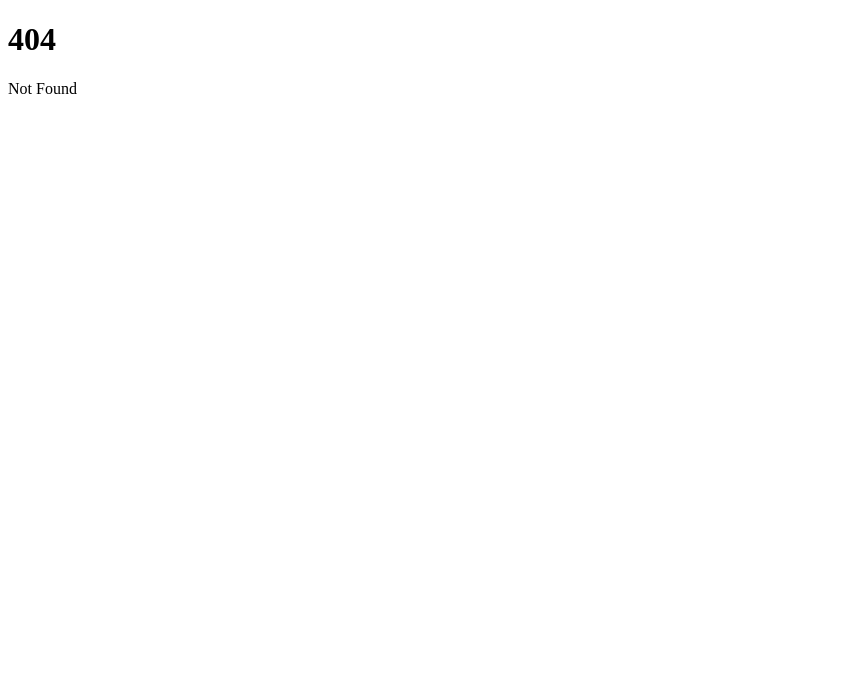
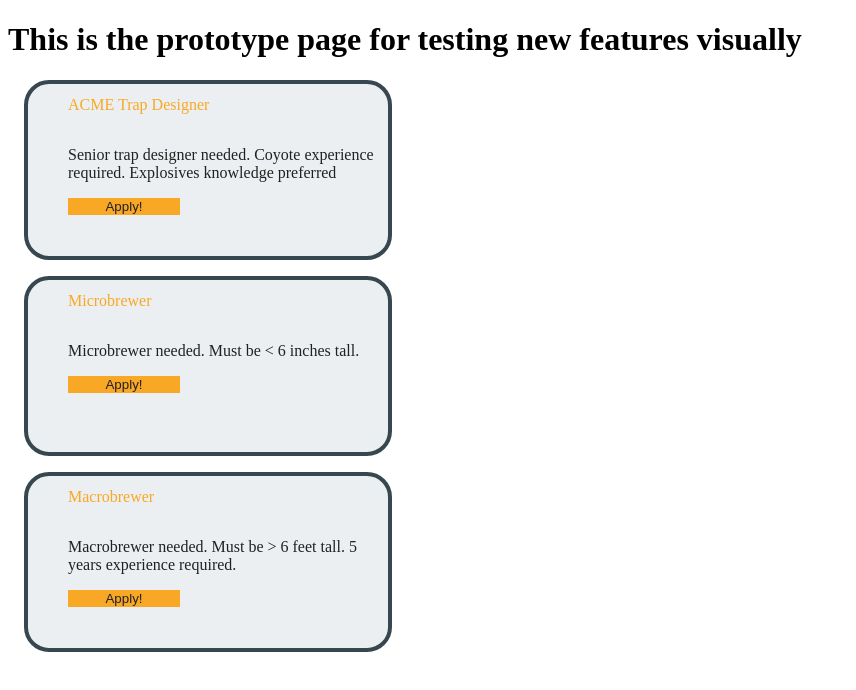
Before and after one commit to Tobybsmith/SOEN341, a SvelteKit app in the folder outlined/: page /prototyping in a window 1280 px wide. Before the commit this address had no page. Shown: the top 690 px of the page, without its empty margins (0-856 px from the left). Built offline with nearby package versions, Linux system fonts and the light colour scheme.

Commit message:
Added prototyping page

```diff
--- /dev/null
+++ b/outlined/src/components/post/PostInList.svelte
@@ -0,0 +1,68 @@
+<!--
+    Create a div to contain everything
+-->
+
+<script>
+    export let title = "null"
+    export let description = "null"
+    export let job_id = -1
+
+    function HandleClick()
+    {
+        //Get clicked button ID - go to apply page with that data loaded
+        console.log("Clicked Apply!");
+        console.log(job_id);
+    }
+</script>
+
+<style lang="scss">
+    :root
+    {
+        --corner-curve: 25px;
+        --main-color: #eceff1;
+        --sec-color: #37474f;
+        --main-text: #212121;
+        --main-high: #f9a825;
+    }
+    .outer-container
+    {
+        background-color: var(--main-color);
+        height: 10rem;
+        width: 20rem;
+        margin: 1rem;
+        border-radius: var(--corner-curve);
+        display: flex;
+        flex-direction: column;
+        padding-left: 2.5rem;
+        padding-top: 0.75rem;
+        border: 0.25rem solid var(--sec-color);
+        color: var(--main-text);
+        .title
+        {
+            color: var(--main-high);
+        }
+        .description
+        {
+            padding-top: 2rem;
+        }
+        .apply-button
+        {
+            margin-top: 1rem;
+            width: 7rem;
+            border: none;
+            background-color: var(--main-high);
+            color: var(--main-text);
+        }
+        .apply-button:hover
+        {
+            background-color: var(--main-text);
+            color: var(--main-high);
+        }
+    }
+</style>
+
+<div class="outer-container">
+    <div class="title" id='title-text'>{title}</div>
+    <div class="description">{description}</div>
+    <button on:click|once={HandleClick} class="apply-button">Apply!</button>
+</div>
--- a/outlined/src/routes/+page.svelte
+++ b/outlined/src/routes/+page.svelte
@@ -22,6 +22,10 @@
         }
         color: green;
     }
+    .pro
+    {
+        color: rgb(125, 75, 25);
+    }
 </style>
 
 <main>
@@ -30,4 +34,5 @@
     </h1>
     <p>It is the first page someone will see when they navigate to our site!</p>
     <p>Click <a href="main">ME</a> to go to the main page!</p>
+    <p>Click <a href="prototyping" class="pro">ME</a> to go to the prototyping page</p>
 </main>
--- /dev/null
+++ b/outlined/src/routes/prototyping/+page.svelte
@@ -0,0 +1,26 @@
+<script>
+    import { each } from 'svelte/internal';
+
+    //Load the import stuff
+    import Post from '../../components/post/PostInList.svelte'
+
+    let job_titles = ["ACME Trap Designer", "Microbrewer", "Macrobrewer"]
+    let job_descs = ["Senior trap designer needed. Coyote experience required. Explosives knowledge preferred",
+    "Microbrewer needed. Must be < 6 inches tall.",
+    "Macrobrewer needed. Must be > 6 feet tall. 5 years experience required."];
+</script>
+
+<style lang="scss">
+
+</style>
+
+<main>
+    <h1>
+        This is the prototype page for testing new features visually
+    </h1>
+    <div class="post_container">
+        {#each job_titles as title, index}
+            <Post title={title} description={job_descs[index]} job_id={index}/>
+        {/each}
+    </div>
+</main>
--- /dev/null
+++ b/outlined/src/styles/prototype.css
@@ -0,0 +1,15 @@
+:root
+{
+    --main-bkg-color: rgb(20,20,20);
+    --main-text-color: rgb(125, 125, 125);
+}
+
+.post_container
+{
+    background-color: var(--main-text-color);
+}
+
+p.post_container
+{
+    color: var(--main-text-color);
+}
```
